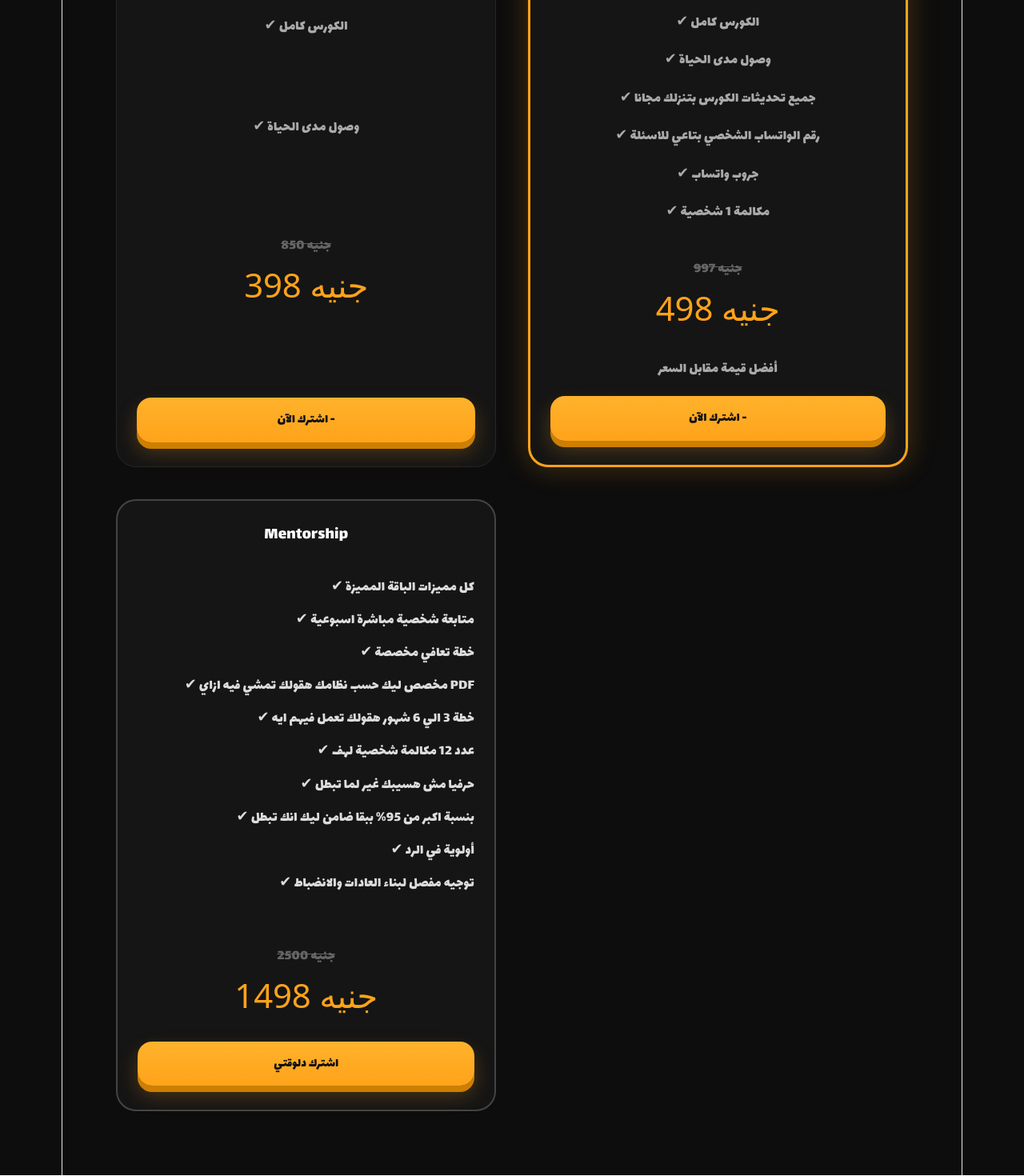
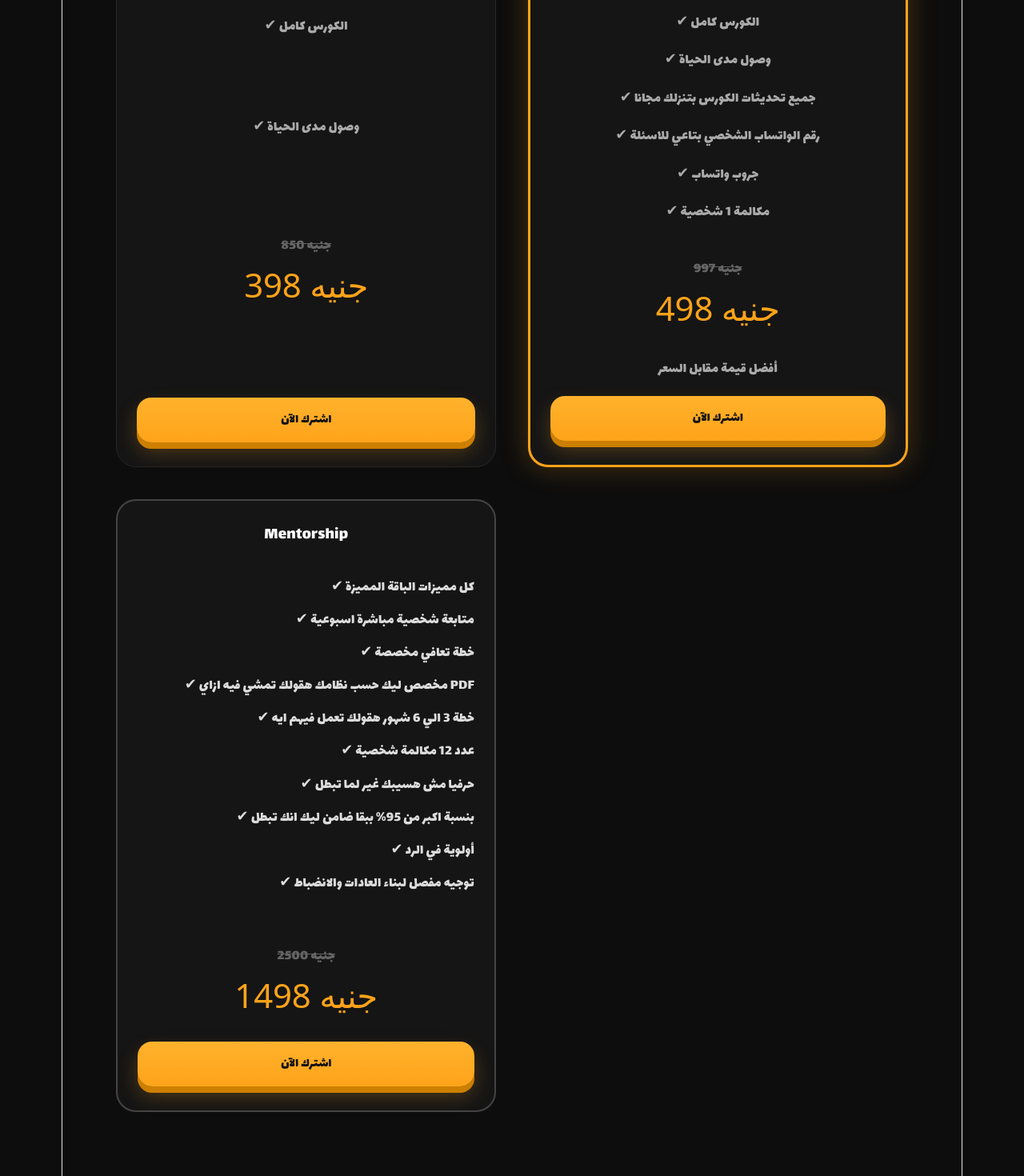
Before and after one commit to 3mr-malek/amr-mindset, a React (Vite) app: page /course/recovery in a window 1280 px wide. Shown: the part 1655-3125 px from the top of the page at 80% size. Built offline with nearby package versions, Linux system fonts and the light colour scheme; a web font is replaced by a local one.

Commit message:
updated website

```diff
--- a/src/pages/RecoveryCourse.jsx
+++ b/src/pages/RecoveryCourse.jsx
@@ -34,7 +34,7 @@
       </section>
 
       <section className="packages">
-  <h1>اختر الباقة المناسبة </h1>
+  <h1>اختار الباقة المناسبة </h1>
   <h3 className="gurantee">معاك 48 ساعة تقدر ترجع فيهم فلوسك </h3>
 
   <div className="cards">
@@ -57,7 +57,7 @@
         rel="noreferrer"
         className="primary-btn"
       >
-        اشترك الآن -
+        اشترك الآن
       </a>
     </div>
 
@@ -90,7 +90,7 @@
         rel="noreferrer"
         className="primary-btn"
       >
-        اشترك الآن -
+        اشترك الآن
       </a>
     </div>
 
@@ -104,7 +104,7 @@
   <li>✔ خطة تعافي مخصصة</li>
   <li>✔   مخصص ليك حسب نظامك هقولك تمشي فيه ازاي PDF</li>
   <li>✔   خطة 3 الي 6 شهور هقولك تعمل فيهم ايه </li>
-  <li>✔ عدد 12 مكالمة شخصية لهف </li>
+  <li>✔ عدد 12 مكالمة شخصية  </li>
   <li>✔ حرفيا مش هسيبك غير لما تبطل</li>
   <li>✔ بنسبة اكبر من 95% ببقا ضامن ليك انك تبطل </li>
   <li>✔ أولوية في الرد</li>
@@ -116,9 +116,13 @@
       </div>
 
 
-      <button className="primary-btn">
-        اشترك دلوقتي
-      </button>
+       <a
+        href="https://docs.google.com/forms/d/e/1FAIpQLSd6erJUyCQvoImLi2tRmxxo409PjCvf7G4lcHCdI_w6aWL8QQ/viewform?usp=header"
+        target="_blank"
+        rel="noreferrer"
+        className="primary-btn"
+      > اشترك الآن
+      </a>
     </div>
 
   </div>
```
